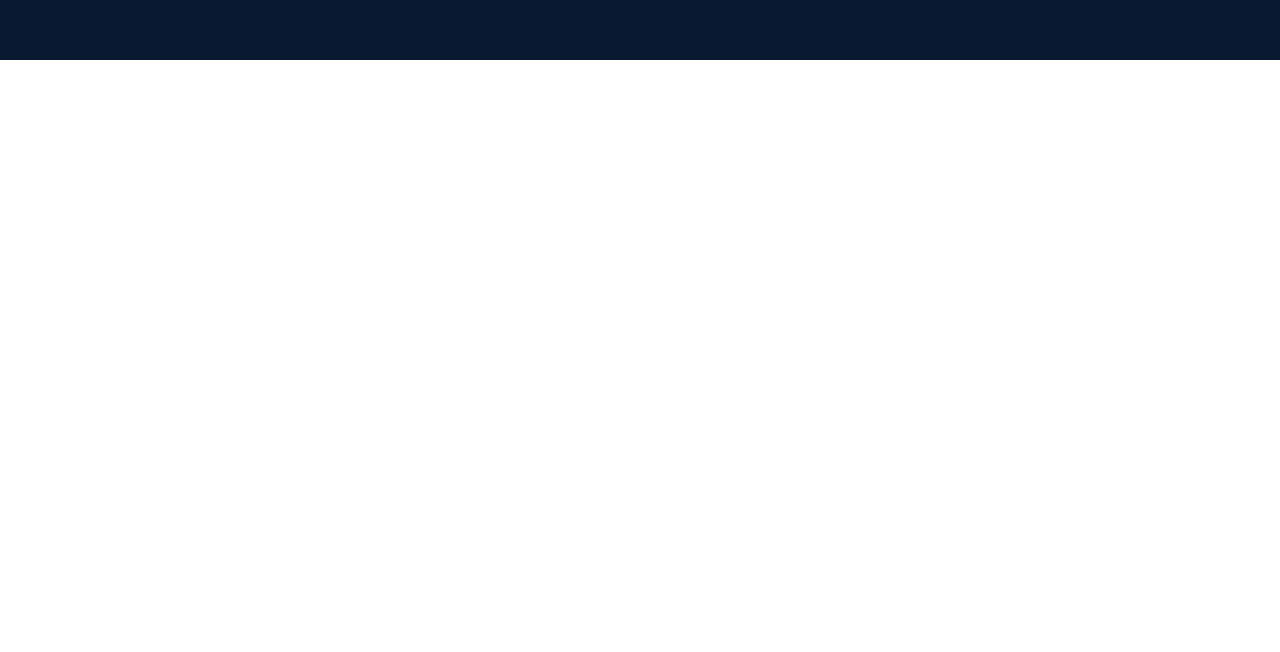
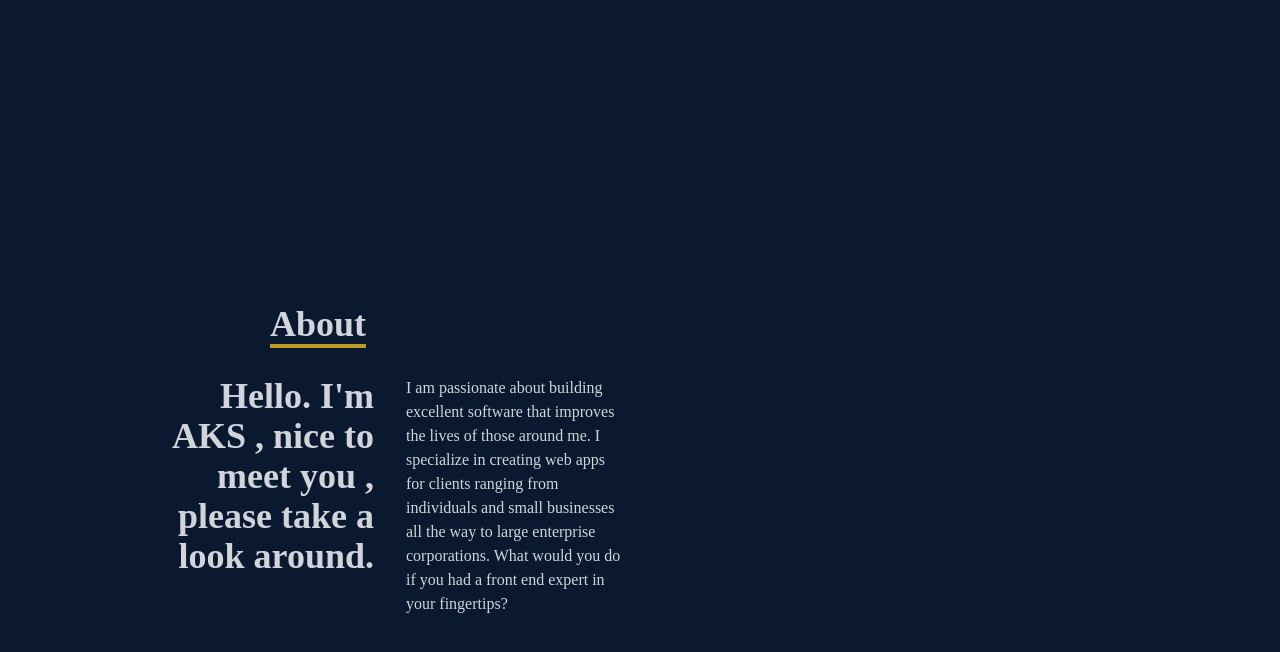
Before and after one commit to sonysandr/demo-portfolio-app, a React (Create React App) app: page / in a window 1280 px wide. Shown: the part 740-1392 px from the top of the page. Before the commit the page ends 800 px from the top, so only its background shows below. Built offline with nearby package versions, Linux system fonts and the light colour scheme; the HTML template or start-up script is replaced by a standard one.

Commit message:
About component added

```diff
--- a/src/App.js
+++ b/src/App.js
@@ -1,3 +1,4 @@
+import About from "./components/About";
 import Home from "./components/Home";
 import Navbar from "./components/Navbar";
 
@@ -6,6 +7,7 @@
     <div>
       <Navbar />
       <Home/>
+      <About/>
     </div>
   );
 }
--- /dev/null
+++ b/src/components/About.jsx
@@ -0,0 +1,36 @@
+import React from "react";
+
+const About = () => {
+  return (
+    <div name="about" className="w-full h-screen bg-[#0a192f] text-gray-300 ">
+      <div className="flex flex-col justify-center items-center w-full h-full ">
+        <div className=" max-w-[1000px] w-full  grid grid-cols-4 gap-8">
+          <div className="sm:text-right pb-8 pl-4 ">
+            <p className="text-4xl font-bold inline border-b-4 border-[#BC9C22]">
+              About
+            </p>
+          </div>
+          <div></div>
+        </div>
+        <div className=" max-w-[1000px] w-full  sm:grid grid-cols-4 gap-8 px-4 ">
+          <div className="sm:text-right  text-4xl font-bold ">
+            <p>
+              Hello. I'm AKS , nice to meet you , please take a look around.
+            </p>
+          </div>
+          <div>
+            <p>
+              I am passionate about building excellent software that improves
+              the lives of those around me. I specialize in creating web apps for
+              clients ranging from individuals and small businesses all the way
+              to large enterprise corporations. What would you do if you had a
+              front end expert in your fingertips?
+            </p>
+          </div>
+        </div>
+      </div>
+    </div>
+  );
+};
+
+export default About;
```
